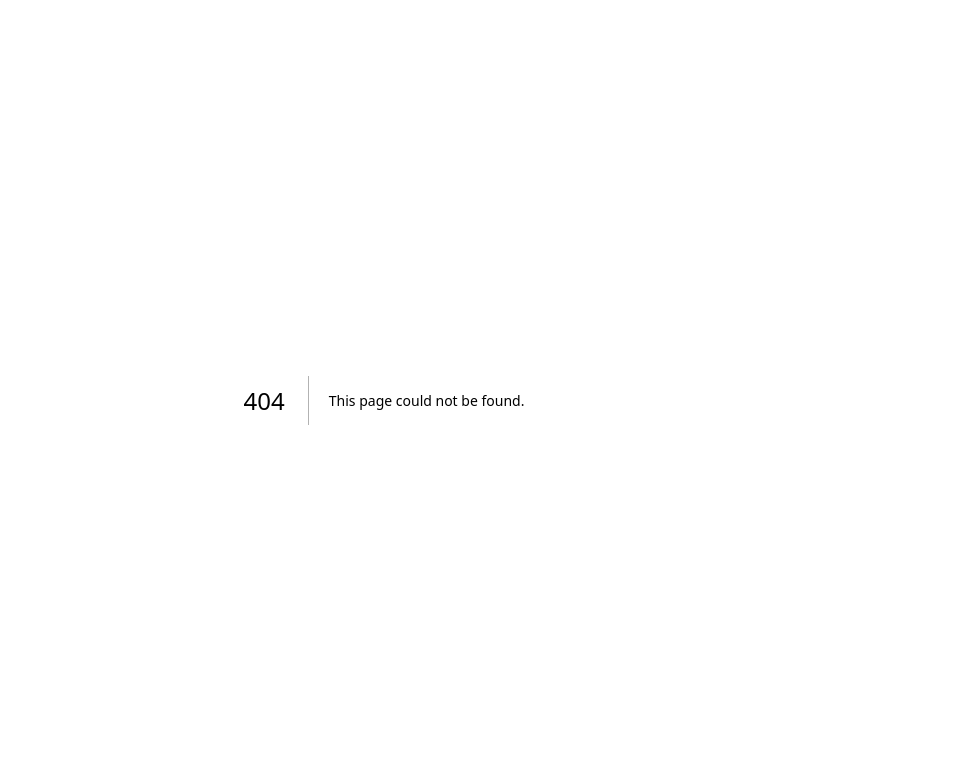
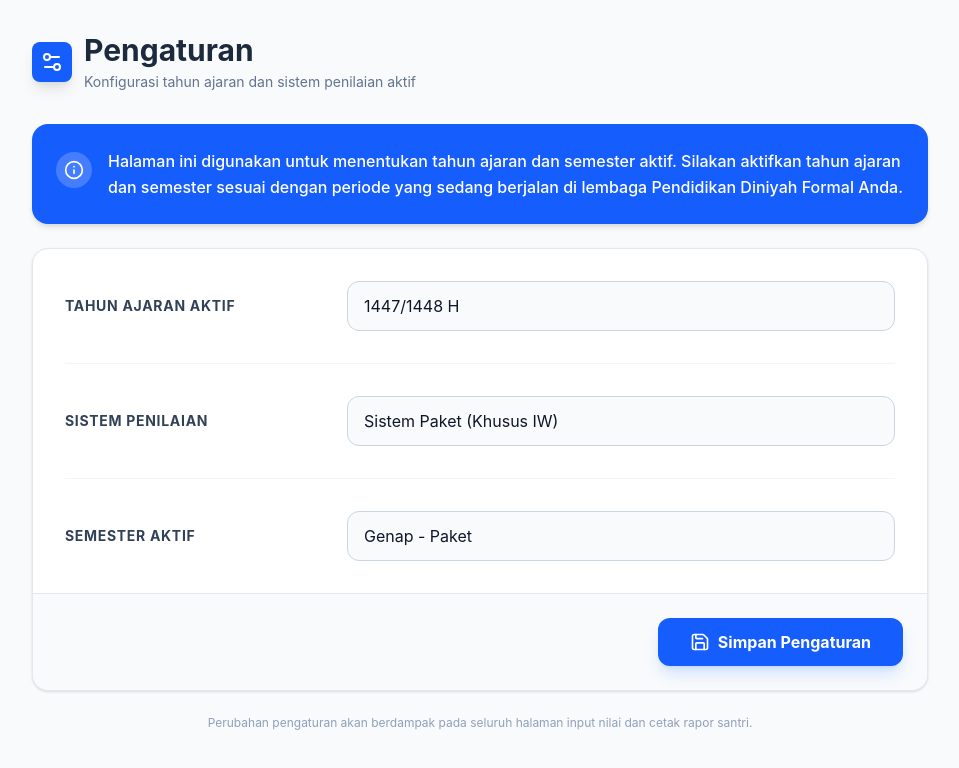
Before and after one commit to Kangsanboy/RD-PDF, a Next.js app: page /pengaturan in a window 1280 px wide. Before the commit this address had no page. Shown: the top 768 px of the page, without its empty margins (256-1215 px from the left). Built offline with nearby package versions, Linux system fonts and the light colour scheme.

Commit message:
Add files via upload

```diff
--- /dev/null
+++ b/app/pengaturan/page.tsx
@@ -0,0 +1,131 @@
+"use client";
+
+import { useState } from "react";
+import { Settings2, Save, Info, CheckCircle2 } from "lucide-react";
+
+export default function PengaturanPage() {
+  // State untuk menyimpan pilihan form
+  const [tahunAjaran, setTahunAjaran] = useState("1447/1448 H");
+  const [sistemPenilaian, setSistemPenilaian] = useState("Sistem Paket");
+  const [semester, setSemester] = useState("Genap - Paket");
+  const [isSaved, setIsSaved] = useState(false);
+
+  const handleSave = () => {
+    // Simulasi simpan data
+    setIsSaved(true);
+    setTimeout(() => setIsSaved(false), 3000);
+    console.log("Data disimpan:", { tahunAjaran, sistemPenilaian, semester });
+  };
+
+  return (
+    <main className="flex-1 ml-64 p-8 bg-slate-50 dark:bg-slate-900 min-h-screen transition-colors duration-300">
+
+      {/* Header Halaman */}
+      <header className="mb-8">
+        <div className="flex items-center gap-3">
+            <div className="p-2 bg-blue-600 rounded-lg text-white shadow-lg">
+                <Settings2 size={24} />
+            </div>
+            <div>
+                <h2 className="text-3xl font-bold text-slate-800 dark:text-white">Pengaturan</h2>
+                <p className="text-sm text-slate-500 dark:text-slate-400 mt-1">Konfigurasi tahun ajaran dan sistem penilaian aktif</p>
+            </div>
+        </div>
+      </header>
+
+      <div className="max-w-4xl space-y-6">
+
+        {/* Banner Informasi (Warna Biru Khas RDM) */}
+        <div className="bg-blue-600 dark:bg-blue-700 rounded-2xl p-6 text-white shadow-md flex items-start gap-4">
+          <div className="bg-white/20 p-2 rounded-full mt-1">
+            <Info size={20} className="text-white" />
+          </div>
+          <p className="text-sm md:text-base leading-relaxed font-medium">
+            Halaman ini digunakan untuk menentukan tahun ajaran dan semester aktif.
+            Silakan aktifkan tahun ajaran dan semester sesuai dengan periode yang sedang berjalan
+            di lembaga Pendidikan Diniyah Formal Anda.
+          </p>
+        </div>
+
+        {/* Card Form Pengaturan */}
+        <div className="bg-white dark:bg-slate-800 rounded-2xl border border-slate-200 dark:border-slate-700 shadow-sm overflow-hidden">
+          <div className="p-8 space-y-8">
+
+            {/* Input Tahun Ajaran */}
+            <div className="grid grid-cols-1 md:grid-cols-3 items-center gap-4">
+              <label className="text-sm font-bold text-slate-700 dark:text-slate-300 uppercase tracking-wider">
+                Tahun Ajaran Aktif
+              </label>
+              <div className="md:col-span-2">
+                <select
+                  value={tahunAjaran}
+                  onChange={(e) => setTahunAjaran(e.target.value)}
+                  className="w-full px-4 py-3 bg-slate-50 dark:bg-slate-900 border border-slate-300 dark:border-slate-600 rounded-xl focus:ring-2 focus:ring-blue-500 focus:outline-none dark:text-white transition-all appearance-none cursor-pointer"
+                >
+                  <option value="1446/1447 H">1446/1447 H</option>
+                  <option value="1447/1448 H">1447/1448 H</option>
+                  <option value="1448/1449 H">1448/1449 H</option>
+                </select>
+              </div>
+            </div>
+
+            {/* Input Sistem Penilaian */}
+            <div className="grid grid-cols-1 md:grid-cols-3 items-center gap-4 border-t border-slate-100 dark:border-slate-700 pt-8">
+              <label className="text-sm font-bold text-slate-700 dark:text-slate-300 uppercase tracking-wider">
+                Sistem Penilaian
+              </label>
+              <div className="md:col-span-2">
+                <select
+                  value={sistemPenilaian}
+                  onChange={(e) => setSistemPenilaian(e.target.value)}
+                  className="w-full px-4 py-3 bg-slate-50 dark:bg-slate-900 border border-slate-300 dark:border-slate-600 rounded-xl focus:ring-2 focus:ring-blue-500 focus:outline-none dark:text-white transition-all appearance-none cursor-pointer"
+                >
+                  <option value="Sistem Paket">Sistem Paket (Khusus IW)</option>
+                  <option value="Sistem Kredit">Sistem Kredit (SKS)</option>
+                </select>
+              </div>
+            </div>
+
+            {/* Input Semester Aktif */}
+            <div className="grid grid-cols-1 md:grid-cols-3 items-center gap-4 border-t border-slate-100 dark:border-slate-700 pt-8">
+              <label className="text-sm font-bold text-slate-700 dark:text-slate-300 uppercase tracking-wider">
+                Semester Aktif
+              </label>
+              <div className="md:col-span-2">
+                <select
+                  value={semester}
+                  onChange={(e) => setSemester(e.target.value)}
+                  className="w-full px-4 py-3 bg-slate-50 dark:bg-slate-900 border border-slate-300 dark:border-slate-600 rounded-xl focus:ring-2 focus:ring-blue-500 focus:outline-none dark:text-white transition-all appearance-none cursor-pointer"
+                >
+                  <option value="Ganjil - Paket">Ganjil - Paket</option>
+                  <option value="Genap - Paket">Genap - Paket</option>
+                </select>
+              </div>
+            </div>
+
+          </div>
+
+          {/* Footer Action */}
+          <div className="p-6 bg-slate-50 dark:bg-slate-800/50 border-t border-slate-200 dark:border-slate-700 flex justify-end items-center gap-4">
+            {isSaved && (
+                <div className="flex items-center gap-2 text-emerald-600 dark:text-emerald-400 font-medium text-sm animate-bounce">
+                    <CheckCircle2 size={18} /> Berhasil disimpan!
+                </div>
+            )}
+            <button
+              onClick={handleSave}
+              className="flex items-center gap-2 bg-blue-600 hover:bg-blue-700 text-white px-8 py-3 rounded-xl font-bold transition-all shadow-lg shadow-blue-500/20 active:scale-95"
+            >
+              <Save size={20} /> Simpan Pengaturan
+            </button>
+          </div>
+        </div>
+
+        {/* Info Tambahan */}
+        <p className="text-center text-xs text-slate-400 dark:text-slate-500">
+            Perubahan pengaturan akan berdampak pada seluruh halaman input nilai dan cetak rapor santri.
+        </p>
+      </div>
+    </main>
+  );
+}
```
